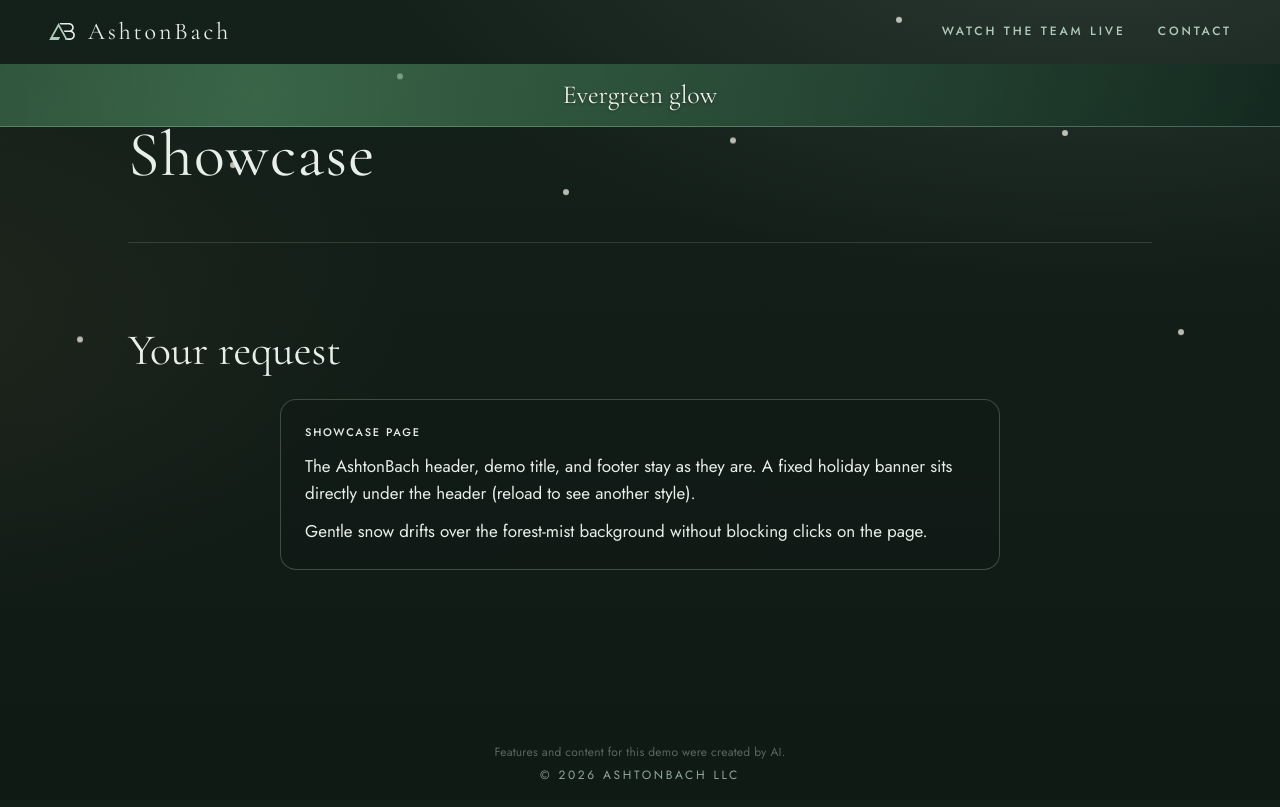
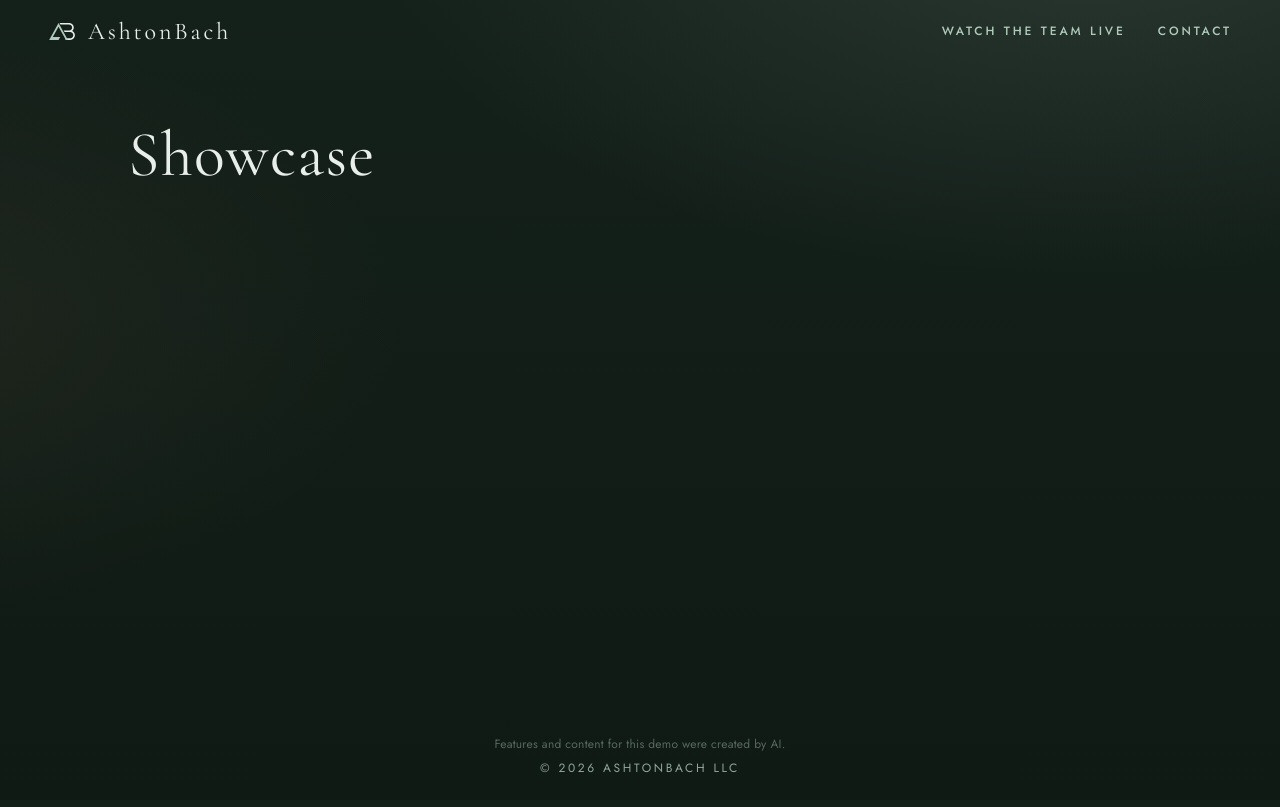
Before and after one commit to ashtonbach/agent-showcase, a Next.js app: page / in a window 1280 px wide. Built offline with nearby package versions, Linux system fonts and the light colour scheme.

Commit message:
Base: lab slot empty, from main b1cd484 (Author: Alder)

```diff
--- a/app/lab/custom-1792302379/index.tsx
+++ /dev/null
@@ -1,91 +0,0 @@
-"use client";
-
-import { useEffect, useState } from "react";
-
-const VARIANTS = [
-  { label: "Crimson pine", cls: "lab-ban-crimson" },
-  { label: "Holly stripe", cls: "lab-ban-holly" },
-  { label: "Evergreen glow", cls: "lab-ban-evergreen" },
-  { label: "Candy ribbon", cls: "lab-ban-candy" },
-];
-
-const DEFAULT = VARIANTS[0];
-
-const css = `
-.lab-wrap{position:relative;width:min(720px,100%);margin:8px auto 56px}
-.lab-card{padding:24px;border:1px solid rgba(176,203,188,0.28);border-radius:16px;background:rgba(18,26,22,0.55)}
-.lab-card p{margin:0 0 12px;color:var(--mist);line-height:1.55}
-.lab-card p:last-child{margin-bottom:0}
-.lab-role{font-family:var(--sans);font-weight:500;font-size:11px;letter-spacing:0.16em;text-transform:uppercase;color:var(--sage);margin-bottom:8px}
-.lab-xmas{position:fixed;top:var(--header-h,64px);left:0;right:0;z-index:19;display:flex;align-items:center;justify-content:center;max-height:100px;width:100%;padding:10px 16px;box-sizing:border-box;border-bottom:1px solid rgba(176,203,188,0.35)}
-.lab-xmas-txt{margin:0;font-family:var(--serif);font-size:clamp(18px,4vw,26px);font-weight:400;color:#F2EFE6;text-shadow:0 1px 3px rgba(0,0,0,0.45)}
-.lab-ban-crimson{background:linear-gradient(90deg,rgba(139,30,45,0.82),rgba(34,68,48,0.78))}
-.lab-ban-holly{background:repeating-linear-gradient(90deg,rgba(160,32,40,0.75) 0 14px,rgba(22,58,38,0.75) 14px 28px)}
-.lab-ban-evergreen{background:radial-gradient(circle at 20% 50%,rgba(90,160,110,0.55),rgba(18,42,32,0.82))}
-.lab-ban-candy{background:repeating-linear-gradient(135deg,rgba(200,48,56,0.78) 0 12px,rgba(242,239,230,0.72) 12px 24px)}
-.lab-snow{pointer-events:none;position:fixed;inset:0;z-index:18;overflow:hidden}
-.lab-flake{position:absolute;top:-8px;width:6px;height:6px;border-radius:50%;background:rgba(242,239,230,0.75);animation:lab-fall linear infinite}
-@keyframes lab-fall{to{transform:translateY(110vh)}}
-@media (prefers-reduced-motion:reduce){.lab-flake{animation:none;opacity:0.35}}
-@media (max-width:640px){.lab-xmas{top:56px}}
-`;
-
-const FLAKES = [
-  { left: "6%", delay: "0s", dur: "14s" },
-  { left: "18%", delay: "2s", dur: "18s" },
-  { left: "31%", delay: "4s", dur: "16s" },
-  { left: "44%", delay: "1s", dur: "20s" },
-  { left: "57%", delay: "3s", dur: "15s" },
-  { left: "70%", delay: "5s", dur: "17s" },
-  { left: "83%", delay: "2.5s", dur: "19s" },
-  { left: "92%", delay: "0.5s", dur: "13s" },
-];
-
-export default function Lab() {
-  const [variant, setVariant] = useState(DEFAULT);
-
-  useEffect(() => {
-    const i = Math.floor(Math.random() * VARIANTS.length);
-    setVariant(VARIANTS[i]);
-  }, []);
-
-  return (
-    <section
-      data-lab="custom-1792302379"
-      aria-labelledby="lab-your-request-title"
-    >
-      <style>{css}</style>
-      <h2 id="lab-your-request-title">Your request</h2>
-      <div
-        className={`lab-xmas ${variant.cls}`}
-        role="region"
-        aria-label={`Christmas banner: ${variant.label}`}
-      >
-        <p className="lab-xmas-txt">{variant.label}</p>
-      </div>
-      <div className="lab-snow" aria-hidden="true">
-        {FLAKES.map((f, n) => (
-          <span
-            key={n}
-            className="lab-flake"
-            style={{ left: f.left, animationDelay: f.delay, animationDuration: f.dur }}
-          />
-        ))}
-      </div>
-      <div className="lab-wrap">
-        <div className="lab-card">
-          <p className="lab-role">Showcase page</p>
-          <p>
-            The AshtonBach header, demo title, and footer stay as they are. A
-            fixed holiday banner sits directly under the header (reload to see
-            another style).
-          </p>
-          <p>
-            Gentle snow drifts over the forest-mist background without blocking
-            clicks on the page.
-          </p>
-        </div>
-      </div>
-    </section>
-  );
-}
--- a/app/page.tsx
+++ b/app/page.tsx
@@ -1,4 +1,3 @@
-import Lab from "./lab/custom-1792302379";
 import { readDemoKey, demoTitle } from "./demo-name";
 const demoKey = readDemoKey();
 const demoName = demoTitle();
@@ -6,7 +5,7 @@ export default function Page() {
   return (
     <div className="page-stack">
       <h1 className="demo-title" data-i18n={demoKey}>{demoName}</h1>
-      <Lab /> {/* lab:slot */}
+      {/* lab:slot */}
     </div>
   );
 }
```
